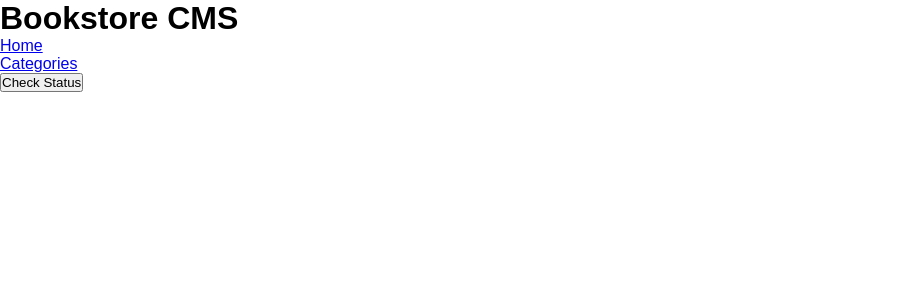
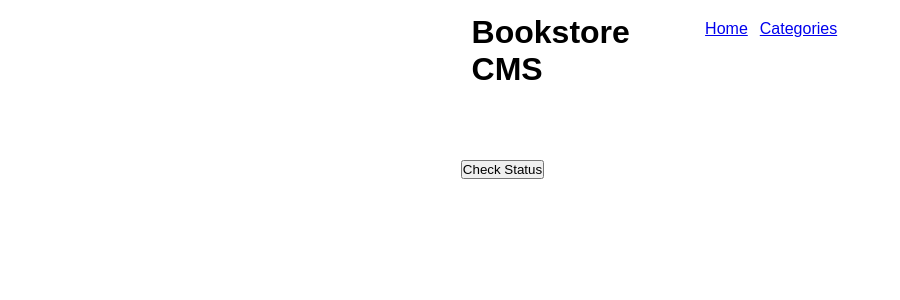
Before and after one commit to jerryowusu/bookstore, a React (Create React App) app: page /categories in a window 1280 px wide. Shown: the top 300 px of the page, without its empty margins (0-900 px from the left). Built offline with nearby package versions, Linux system fonts and the light colour scheme.

Commit message:
fix linter errors

```diff
--- a/src/App.css
+++ b/src/App.css
@@ -11,3 +11,29 @@
   --box-shadow: 2px 1px 15px 1px #000;
   --box-shadow2: 2px 2px 10px 0 #000;
 }
+
+body {
+  display: flex;
+  align-items: center;
+  justify-content: center;
+}
+
+.navbar {
+  display: flex;
+  justify-content: space-between;
+
+  /* width: 94%; */
+  margin-left: 3%;
+  margin-top: 4%;
+  margin-bottom: 20%;
+}
+
+.navbar ul {
+  display: flex;
+  justify-content: space-around;
+}
+
+.navlink {
+  list-style-type: none;
+  margin: 5%;
+}
--- a/src/components/NavBar.js
+++ b/src/components/NavBar.js
@@ -20,7 +20,7 @@ const NavBar = () => {
       <nav className="NavBar">
         <ul>
           {links.map((link) => (
-            <li key={link.id}>
+            <li className="navlink" key={link.id}>
               <NavLink to={link.path}>
                 {link.text}
               </NavLink>
```
